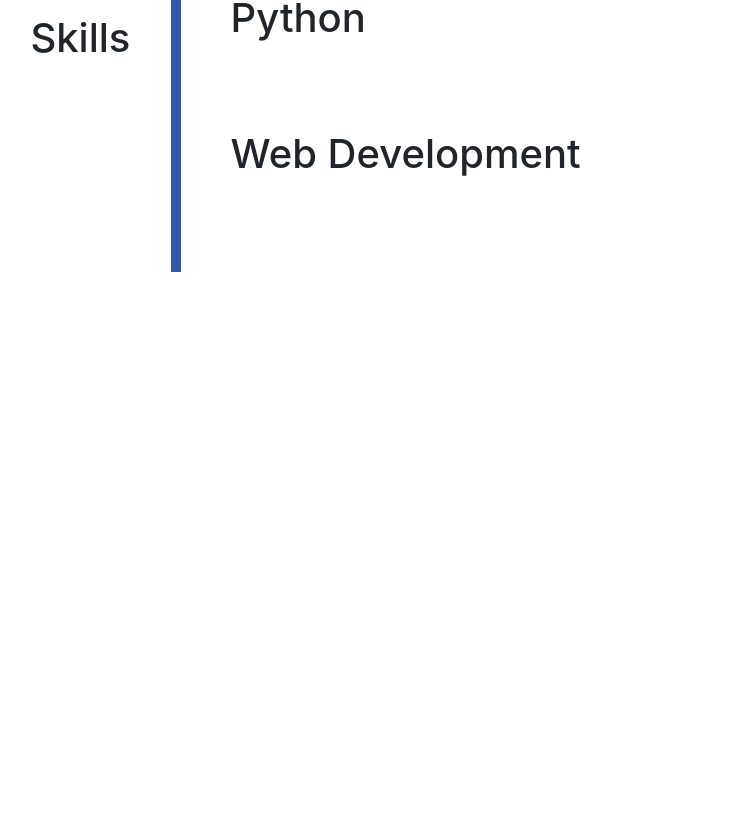
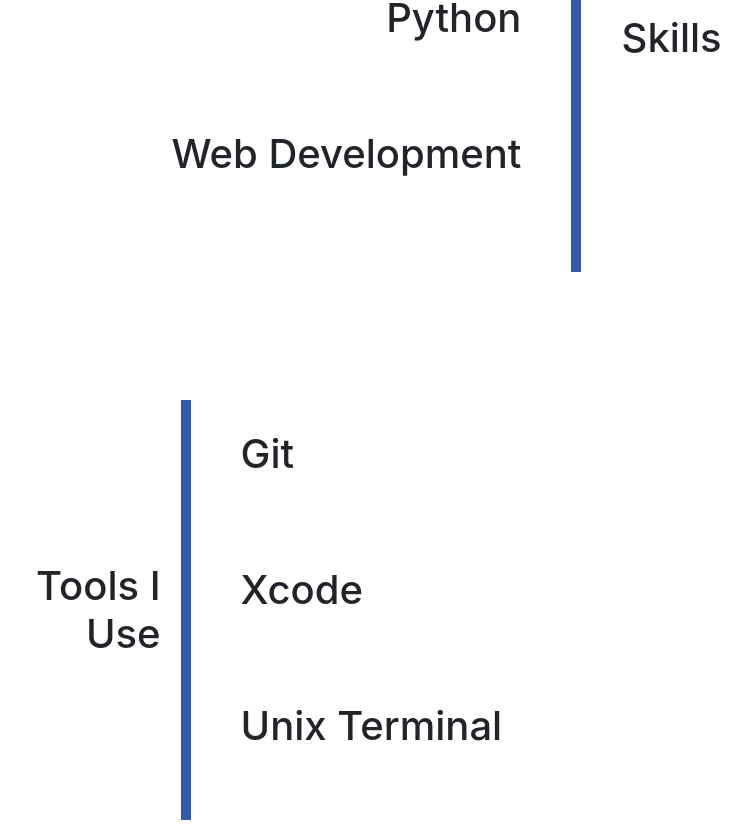
Before and after one commit to whiteceric/camwhite.me, a React (Create React App) app in the folder frontend/: page / in a window 1280 px wide. Shown: the part 1100-1938 px from the top of the page, without its empty margins (269-1020 px from the left). Before the commit the page ends 1390 px from the top, so only its background shows below. Built offline with nearby package versions, Linux system fonts and the light colour scheme.

Commit message:
Added instance of SkillsList for the Tools section

```diff
--- a/frontend/src/App.js
+++ b/frontend/src/App.js
@@ -27,12 +27,28 @@
     }),
   ];
 
+  var tools = [
+    SkillListItem({
+      title: "Git",
+      text: "Used for version control in all software projects.",
+    }),
+    SkillListItem({
+      title: "Xcode",
+      text: "Used in iOS Development.",
+    }),
+    SkillListItem({
+      title: "Unix Terminal",
+      text: "Used to access remote servers.",
+    }),
+  ];
+
   return (
     <Router>
       <NavBar />
       <Header />
       <AboutSection text={text} />
-      <SkillList title="Skills" list_side="right" skills={skills} />
+      <SkillList title="Skills" list_side="left" skills={skills} />
+      <SkillList title="Tools I Use" list_side="right" skills={tools} />
     </Router>
   );
 }
--- a/frontend/src/components/SkillListItem/SkillListItem.css
+++ b/frontend/src/components/SkillListItem/SkillListItem.css
@@ -2,7 +2,7 @@
   margin: 20px;
   padding: 10px;
 
-  border-radius: 25px;
+  border-radius: 14px;
 }
 
 .SkillListItem:hover {
```
